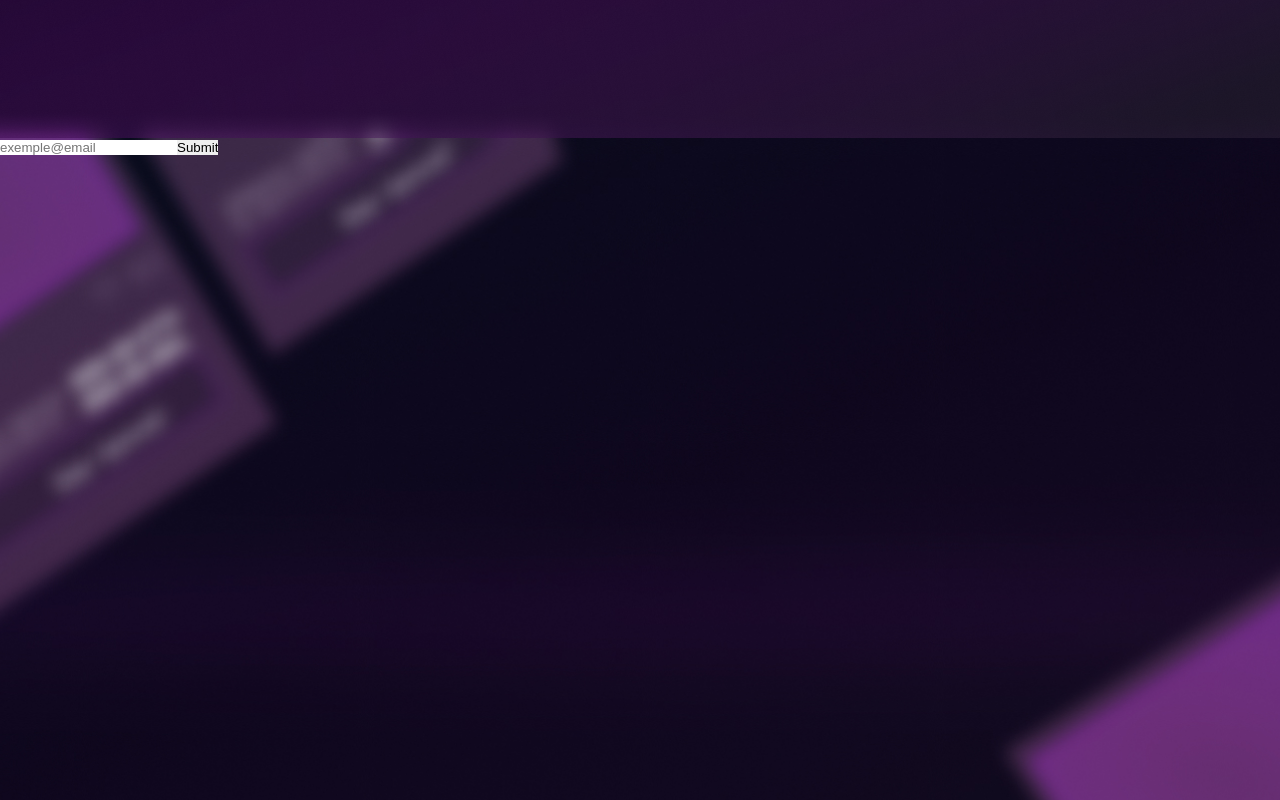
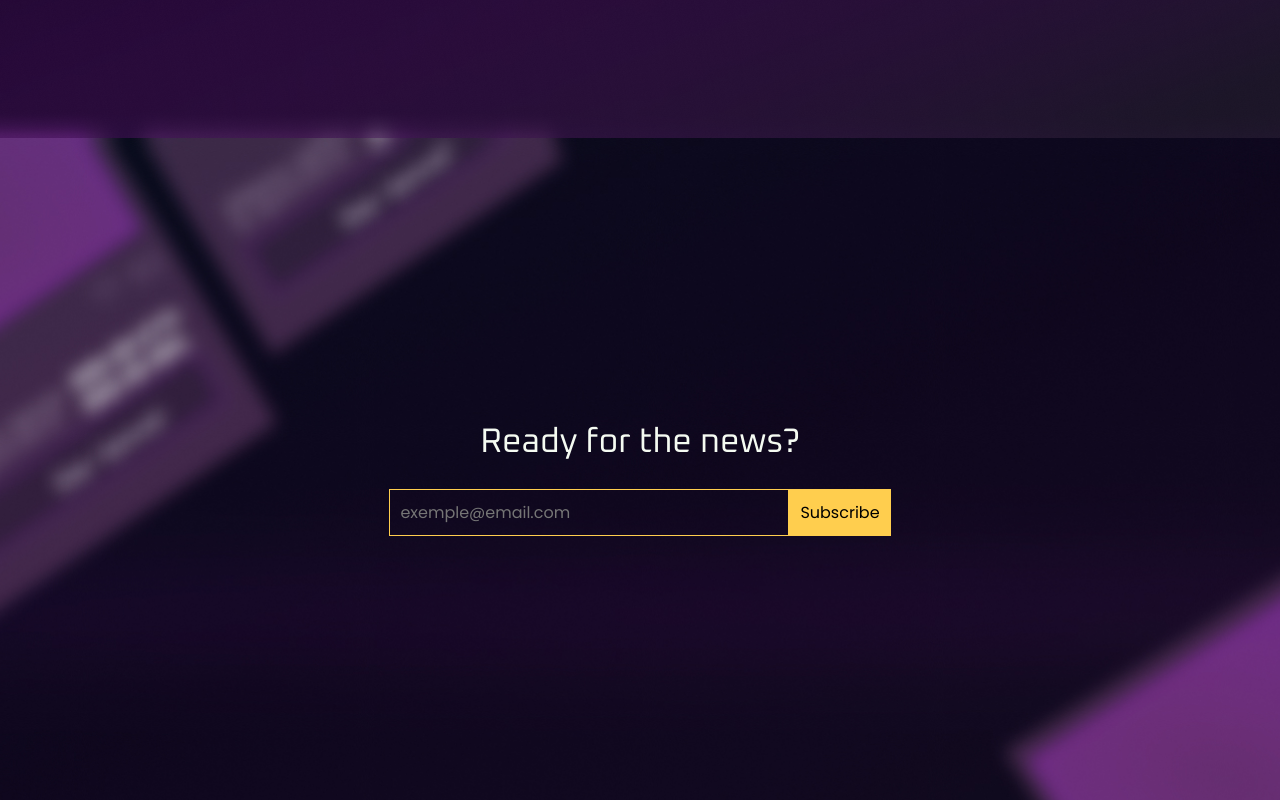
Before and after one commit to Nic-Dev-97/LandingPage-NftLaunch, a React (Vite) app: page / in a window 1280 px wide. Shown: the part 1920-2720 px from the top of the page. Built offline with nearby package versions, Linux system fonts and the light colour scheme.

Commit message:
Contact update.

```diff
--- a/src/pages/about/index.jsx
+++ b/src/pages/about/index.jsx
@@ -3,7 +3,7 @@ import { Text, Title, Body, Img, Section } from "./style.js";
 
 export default function About() {
   return (
-    <Body>
+    <Body id="about">
       <Section>
           <Title>ABOUT</Title>
           <Text>
--- a/src/pages/begin/index.jsx
+++ b/src/pages/begin/index.jsx
@@ -1,4 +1,5 @@
 import React from "react";
+import { Link } from "react-router-dom";
 import { Header, Body, Timer, Date, Name, Min } from "./style.js";
 
 export default function Begin() {
@@ -12,10 +13,10 @@ export default function Begin() {
           <a href="#">HOME</a>
         </div>
         <div>
-          <a href="#">ABOUT</a>
+        <a href="#about">ABOUT</a>
         </div>
         <div>
-          <a href="#">CONTACT</a>
+          <a href="#contact">CONTACT</a>
         </div>
       </Header>
       <div>
--- a/src/pages/contact/index.jsx
+++ b/src/pages/contact/index.jsx
@@ -1,16 +1,19 @@
 import React from "react";
 
-import { Body } from "./style";
+import { Body, Forms } from "./style";
 
 export default function Contact() {
   return (
-    <Body>
-      <div>
+    <Body id="contact">
+      <Forms>
         <form action="#" method="get">
-          <input type="email" placeholder="exemple@email" name="email" />
-          <input type="submit" value="Submit"/>
+          <label>Ready for the news?</label>
+          <input type="email" placeholder="exemple@email.com" name="email" />
+          <button type="submit" value="click" id="enviar">Subscribe</button>
         </form>
-      </div>
+      </Forms>
+
+
     </Body>
   );
 }
--- a/src/pages/contact/style.js
+++ b/src/pages/contact/style.js
@@ -1,14 +1,54 @@
 import styled from "styled-components";
 
+export const Body = styled.div`
+  background-image: url("Background-about.jpg");
+  background-repeat: no-repeat;
+  background-size: cover;
+  background-position: center;
+  width: auto;
+  height: 860px;
+`;
 
-export const Body = styled.div`
+export const Forms = styled.div`
+  display: flex;
+  justify-content: center;
 
-background-image: url("Background-about.jpg");
-background-repeat: no-repeat;
-background-size: cover;
-background-position: center;
-width: auto;
-height: 860px;
+  align-items: center;
 
+  height: 85vh;
+
+  label {
+    display: block;
+    padding-bottom: 5%;
+    color: #f5fbf2;
+    font-family: "Oxanium";
+    text-align: center;
+    font-style: normal;
+
+    font-size: 34px;
+  }
+
+  input {
+    box-sizing: border-box;
+    border: 1px solid #ffce4e;
+    background-color: transparent;
+    padding: 10px;
+    width: 50vh;
+    font-size: 16px;
+    font-family: 'Poppins';
+
+    color: #f5fbf2;
+  }
+
+  button{
+    cursor: pointer;
+    padding: 10px;
+    box-sizing: border-box;
+    border: 1px solid #ffce4e;
+    background: #FFCE4E;
+    text-decoration-color: transparent;
+    font-size: 16px;
+    font-family: 'Poppins';
+  }
 
 `;
```
